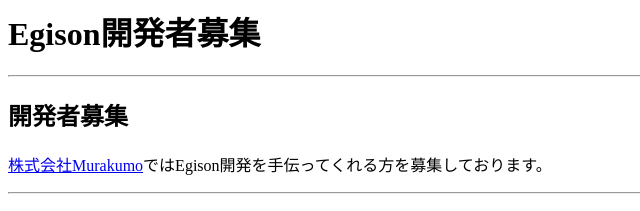
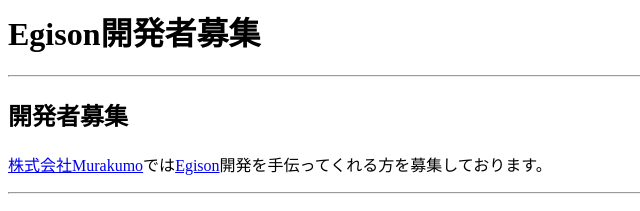
Before and after one commit to egisatoshi/egison.pira.jp, a plain HTML site: page etc/jobs-j.html in a window 1280 px wide. Shown: the top 211 px of the page, 0-640 px from the left. Drawn offline with Linux system fonts and the light colour scheme.

Commit message:
add link

```diff
--- a/etc/jobs-j.html
+++ b/etc/jobs-j.html
@@ -25,7 +25,7 @@
 <h2>開発者募集</h2>
 
 <p>
-  <a href="http://www.murakumo-tech.jp/">株式会社Murakumo</a>ではEgison開発を手伝ってくれる方を募集しております。
+  <a href="http://www.murakumo-tech.jp/">株式会社Murakumo</a>では<a href="../index-j.html">Egison</a>開発を手伝ってくれる方を募集しております。
 </p>
 
 <hr/>
```
